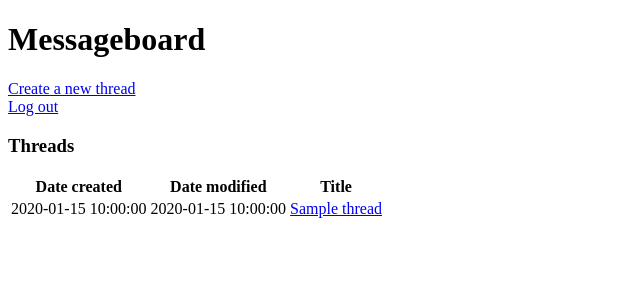
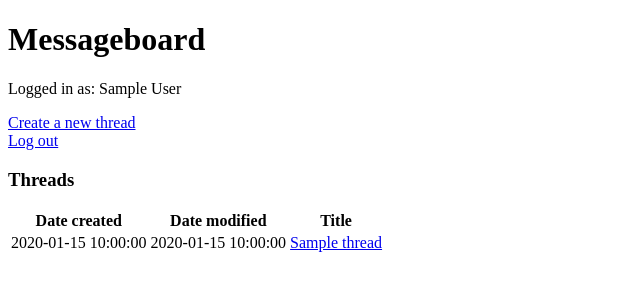
Before and after one commit to tjouni/messageboard, a Flask app: page /threads/ in a window 1280 px wide. Shown: the top 300 px of the page, without its empty margins (0-640 px from the left). Run offline with Flask 2, Linux system fonts and the light colour scheme; a user stored in the database is signed in; tables that the repository leaves empty hold one stand-in row (values such as "Sample post").

Commit message:
update layout

```diff
--- a/application/templates/layout.html
+++ b/application/templates/layout.html
@@ -9,14 +9,11 @@
 <body>
     <h1>Messageboard</h1>
 
-    <!--    {% if current_user.is_authenticated %}
+    {% if current_user.is_authenticated %}
     <p>
-        Logged in as: {{ current_user.name }}. <a href="{{ url_for('auth_logout') }}">Log out</a>
+        Logged in as: {{ current_user.name }}
     </p>
-    {% else %}
-    <a href="{{ url_for('auth_login') }}">Log in</a>
     {% endif %}
-    -->
     {% block body %}
     <p>
         Content.
```
